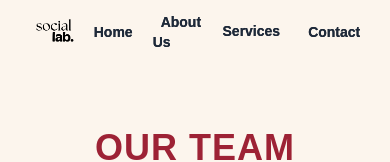
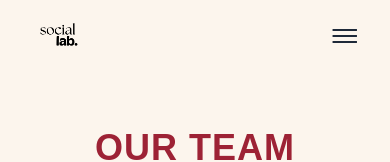
Before and after one commit to upstarttt/social-lab, a Next.js app: page /aboutus in a window 390 px wide. Shown: the top 162 px of the page. Built offline with nearby package versions, Linux system fonts and the light colour scheme.

Commit message:
Implement hamburger menu for mobile navigation - maintain desktop navbar exactly as before, add mobile hamburger menu with overlay

```diff
--- a/src/components/Navbar.tsx
+++ b/src/components/Navbar.tsx
@@ -1,6 +1,6 @@
 "use client";
 import Logo from "@/components/Logo";
-import { useState, useRef, useEffect } from "react";
+import { useState, useEffect } from "react";
 import Link from "next/link";
 
 // Variable comentada - no se usa actualmente pero se mantiene para uso futuro
@@ -14,9 +14,8 @@ import Link from "next/link";
 // ];
 
 export default function Navbar() {
-  const [open, setOpen] = useState(false);
+  const [mobileMenuOpen, setMobileMenuOpen] = useState(false);
   const [scrolled, setScrolled] = useState(false);
-  const menuRef = useRef<HTMLDivElement>(null);
 
   // Detectar scroll para cambiar el estilo del navbar
   useEffect(() => {
@@ -27,26 +26,33 @@ export default function Navbar() {
     return () => window.removeEventListener("scroll", handleScroll);
   }, []);
 
-  // Cerrar el submenú si se hace clic fuera
+  // Cerrar el menú móvil cuando se hace scroll o al presionar escape
   useEffect(() => {
-    function handleClickOutside(event: MouseEvent) {
-      if (menuRef.current && !menuRef.current.contains(event.target as Node)) {
-        setOpen(false);
+    const handleKeyDown = (event: KeyboardEvent) => {
+      if (event.key === 'Escape') {
+        setMobileMenuOpen(false);
       }
+    };
+
+    if (mobileMenuOpen) {
+      document.addEventListener('keydown', handleKeyDown);
+      // Evitar scroll del body cuando el menú está abierto
+      document.body.style.overflow = 'hidden';
+    } else {
+      document.body.style.overflow = 'unset';
     }
-    if (open) {
-      document.addEventListener("mousedown", handleClickOutside);
-    } else {
-      document.removeEventListener("mousedown", handleClickOutside);
-    }
+
     return () => {
-      document.removeEventListener("mousedown", handleClickOutside);
+      document.removeEventListener('keydown', handleKeyDown);
+      document.body.style.overflow = 'unset';
     };
-  }, [open]);
+  }, [mobileMenuOpen]);
 
     return (
+    <>
+      {/* Desktop Navbar */}
       <nav
-              className={`liquid-glass-bar fixed top-3 md:top-6 left-1/2 transform -translate-x-1/2 z-50 w-[95vw] md:w-[90vw] max-w-5xl flex items-center justify-between px-3 md:px-6 py-0 transition-all duration-300 overflow-visible items-center
+        className={`liquid-glass-bar fixed top-6 left-1/2 transform -translate-x-1/2 z-50 w-[90vw] max-w-5xl items-center justify-between px-6 py-0 transition-all duration-300 overflow-visible items-center hidden md:flex
         ${scrolled
           ? 'bg-white/20 backdrop-blur-2xl border border-white/60 rounded-full'
           : 'bg-transparent border-none rounded-none backdrop-blur-0'}
@@ -56,7 +62,7 @@ export default function Navbar() {
         <div className="flex items-center gap-2 overflow-visible">
           <Logo />
         </div>
-      <ul className="flex-1 flex justify-center gap-3 md:gap-8 font-semibold text-gray-800 items-center text-sm md:text-base">
+        <ul className="flex-1 flex justify-center gap-8 font-semibold text-gray-800 items-center">
           <li>
             <Link href="/" className="px-2 py-1 focus:outline-none transition border-b-2 border-transparent hover:border-black">Home</Link>
           </li>
@@ -76,5 +82,77 @@ export default function Navbar() {
           </li>
         </ul>
       </nav>
+
+      {/* Mobile Navbar */}
+      <nav
+        className={`fixed top-3 left-1/2 transform -translate-x-1/2 z-50 w-[95vw] flex items-center justify-between px-4 py-2 transition-all duration-300 md:hidden
+        ${scrolled
+          ? 'bg-white/20 backdrop-blur-2xl border border-white/60 rounded-full'
+          : 'bg-transparent border-none rounded-none backdrop-blur-0'}
+      `}
+        style={{ boxShadow: 'none' }}
+      >
+        <div className="flex items-center gap-2 overflow-visible">
+          <Logo />
+        </div>
+
+        {/* Hamburger Button */}
+        <button
+          onClick={() => setMobileMenuOpen(!mobileMenuOpen)}
+          className="flex flex-col items-center justify-center w-8 h-8 space-y-1 focus:outline-none"
+        >
+          <span className={`block w-6 h-0.5 bg-gray-800 transform transition-all duration-300 ${mobileMenuOpen ? 'rotate-45 translate-y-1.5' : ''}`}></span>
+          <span className={`block w-6 h-0.5 bg-gray-800 transition-all duration-300 ${mobileMenuOpen ? 'opacity-0' : ''}`}></span>
+          <span className={`block w-6 h-0.5 bg-gray-800 transform transition-all duration-300 ${mobileMenuOpen ? '-rotate-45 -translate-y-1.5' : ''}`}></span>
+        </button>
+      </nav>
+
+      {/* Mobile Menu Overlay */}
+      {mobileMenuOpen && (
+        <div className="fixed inset-0 z-40 md:hidden">
+          <div className="absolute inset-0 bg-black/50" onClick={() => setMobileMenuOpen(false)}></div>
+          <div className="absolute top-20 left-1/2 transform -translate-x-1/2 w-[90vw] bg-white/95 backdrop-blur-xl rounded-2xl border border-white/60 shadow-xl p-6">
+            <ul className="flex flex-col space-y-4 font-semibold text-gray-800">
+              <li>
+                <Link
+                  href="/"
+                  className="block px-4 py-3 rounded-lg hover:bg-gray-100 transition-colors"
+                  onClick={() => setMobileMenuOpen(false)}
+                >
+                  Home
+                </Link>
+              </li>
+              <li>
+                <Link
+                  href="/aboutus"
+                  className="block px-4 py-3 rounded-lg hover:bg-gray-100 transition-colors"
+                  onClick={() => setMobileMenuOpen(false)}
+                >
+                  About Us
+                </Link>
+              </li>
+              <li>
+                <Link
+                  href="/services"
+                  className="block px-4 py-3 rounded-lg hover:bg-gray-100 transition-colors"
+                  onClick={() => setMobileMenuOpen(false)}
+                >
+                  Services
+                </Link>
+              </li>
+              <li>
+                <Link
+                  href="#contact"
+                  className="block px-4 py-3 rounded-lg hover:bg-gray-100 transition-colors"
+                  onClick={() => setMobileMenuOpen(false)}
+                >
+                  Contact
+                </Link>
+              </li>
+            </ul>
+          </div>
+        </div>
+      )}
+    </>
   );
 }
```
Lines whose indentation alone changed are shown as unchanged.
